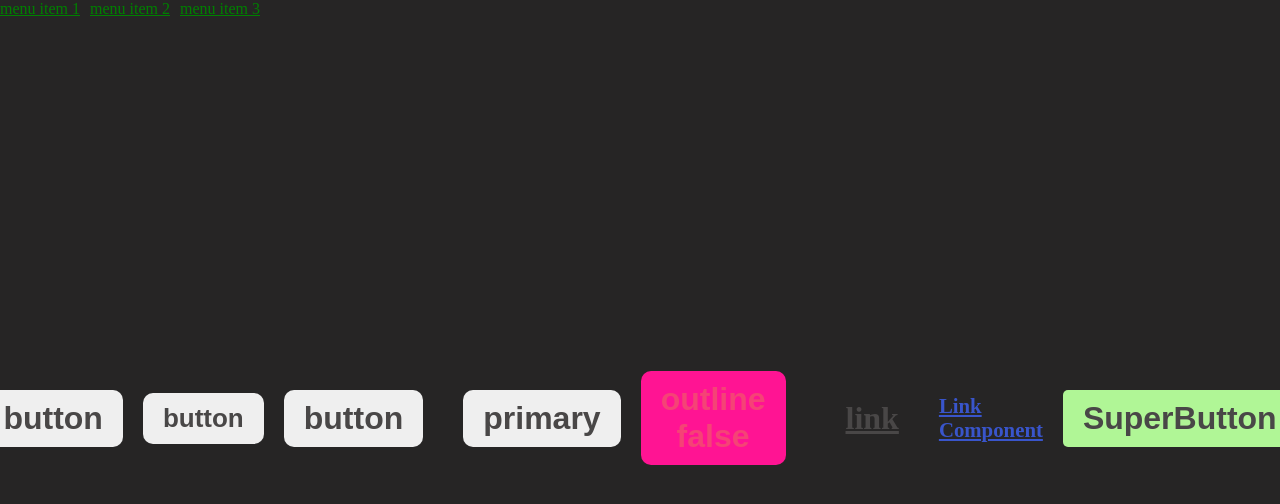
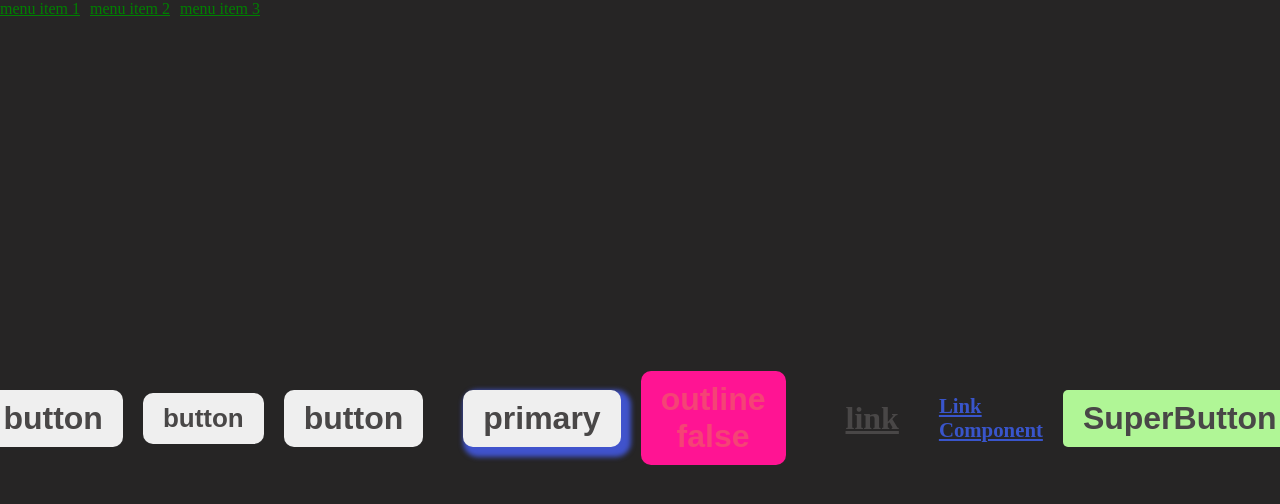
Before and after one commit to dktwho/styled-components-test, a React (Vite) app: page / in a window 1280 px wide. Shown: the top 504 px of the page. Built offline with nearby package versions, Linux system fonts and the light colour scheme.

Commit message:
add props active for box-shadow

```diff
--- a/src/App.tsx
+++ b/src/App.tsx
@@ -19,7 +19,7 @@ function App() {
                 <StyledBtn color={'red'} fontSize={'26px'}>button</StyledBtn>
                 <StyledBtn color={'blue'}>button</StyledBtn>
                 <br/>
-                <StyledBtn color={'bisque'} btnType={'outline'}>primary</StyledBtn>
+                <StyledBtn active color={'bisque'} btnType={'outline'}>primary</StyledBtn>
                 <StyledBtn color={'deeppink'} btnType={'primary'} >outline false</StyledBtn>
                 <br/>
                 <StyledBtn as='a' href={'#'}>link</StyledBtn>
--- a/src/components/Button.styled.tsx
+++ b/src/components/Button.styled.tsx
@@ -5,6 +5,7 @@ type StyledBtnPropsType = {
     color?: string
     fontSize?: string
     btnType?: "primary" | 'outline'
+    active?: boolean
 
 }
 
@@ -15,6 +16,7 @@ export const StyledBtn = styled.button<StyledBtnPropsType>`
   color: #494747;
   font-size: ${props => props.fontSize || '2rem'};
   font-weight: bold;
+
 
   &:hover {
     background-color: #6b9331;
@@ -36,15 +38,21 @@ export const StyledBtn = styled.button<StyledBtnPropsType>`
       color: #1b45c4;
       background-color: transparent;
     }
-  `}
-
-          // primary
+  `} // primary
   ${props => props.btnType === 'primary' && css<StyledBtnPropsType>`
     background-color: ${props => props.color || 'greenyellow'};
     color: #f54376;
+
+    &:hover {
+      background-color: aquamarine;
+    }
   `}
 
 
+  ${props => props.active && css<StyledBtnPropsType>`
+    box-shadow: 5px 5px 5px 5px #4053cc;
+
+  `}
 `
 
 export const SuperButton = styled(StyledBtn)`
```
